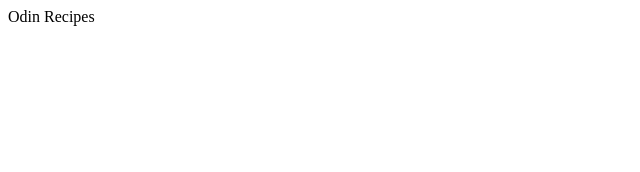
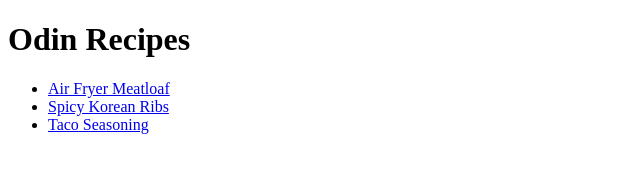
Before and after one commit to ashvinsunga/odin-recipes, a plain HTML site: page index.html in a window 1280 px wide. Shown: the whole page, without its empty margins (0-640 px from the left). Drawn offline with Linux system fonts and the light colour scheme.

Commit message:
Add recipes link

```diff
--- a/index.html
+++ b/index.html
@@ -5,6 +5,11 @@
         <title>My Odin Recipe</title>
     </head>
     <body>
-        Odin Recipes
+        <h1> Odin Recipes</h1>
+        <ul>
+            <li><a href="recipes/air-fryer-meatloaf.html">Air Fryer Meatloaf</a></li>
+            <li><a href="recipes/spicy-korean-ribs.html"> Spicy Korean Ribs</a></li>
+            <li><a href="recipes/taco-seasoning.html"> Taco Seasoning</a></li>
+        </ul>
     </body>
 </html>
```
